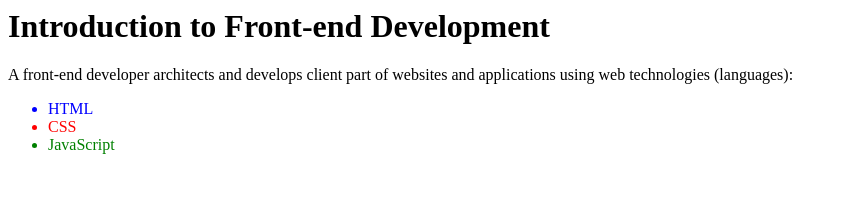
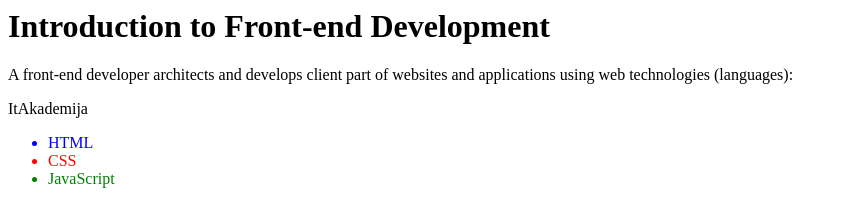
Before and after one commit to Sstefan1231/It-akademija, a plain HTML site: page index.html in a window 1280 px wide. Shown: the whole page, without its empty margins (0-846 px from the left). Drawn offline with Linux system fonts and the light colour scheme.

Commit message:
New Paragraph added

```diff
--- a/index.html
+++ b/index.html
@@ -1,5 +1,6 @@
 <h1>Introduction to Front-end Development</h1>
 <p>A front-end developer architects and develops client part of websites and applications using web technologies (languages):</p>
+<p>ItAkademija</p>
 <ul>
 
  <li style="color: blue;"> HTML</li>
```
